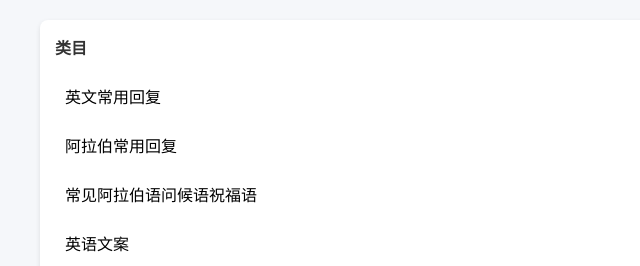
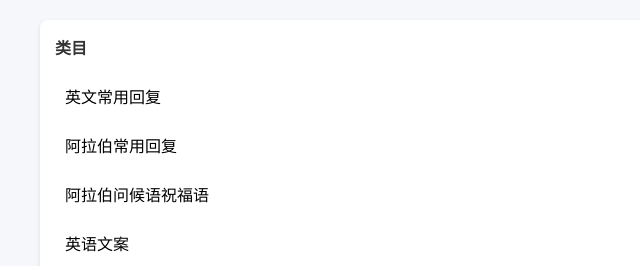
Before and after one commit to weibashang1/my-website, a plain HTML site: page index.html in a window 1280 px wide. Shown: the top 266 px of the page, 0-640 px from the left. Drawn offline with Linux system fonts and the light colour scheme.

Commit message:
Update index.html

```diff
--- a/index.html
+++ b/index.html
@@ -129,7 +129,7 @@
           <ul class="category-list" id="category-list">
               <li class="category-item" data-category="welcome">英文常用回复</li>
               <li class="category-item" data-category="阿拉伯常用回复">阿拉伯常用回复</li>
-              <li class="category-item" data-category="常见阿拉伯语问候语">常见阿拉伯语问候语祝福语</li>
+              <li class="category-item" data-category="常见阿拉伯语问候语">阿拉伯问候语祝福语</li>
               <li class="category-item" data-category="英语文案">英语文案</li>
               <li class="category-item" data-category="阿拉伯文案">阿拉伯文案</li>
           </ul>
```
